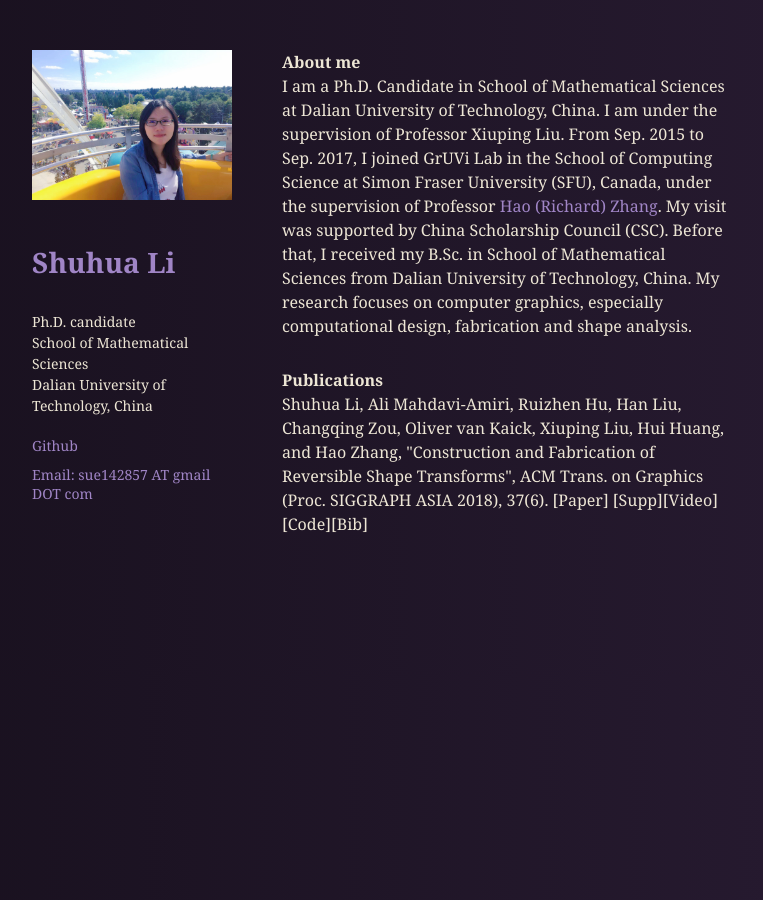
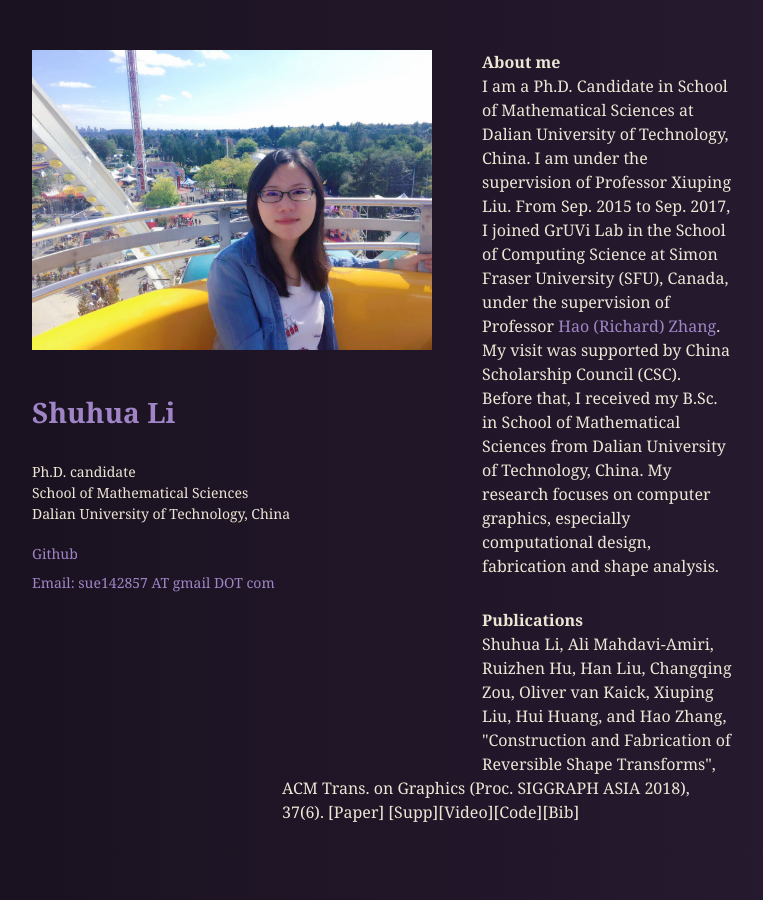
Before and after one commit to sergiokopplin/violet, a Jekyll site: the page built from index.html, in a window 1280 px wide. Shown: the whole page, without its empty margins (68-831 px from the left). Built offline with Jekyll 4.4.1, drawn with Linux system fonts in a browser that asks for light colours.

Commit message:
Update header.sass

```diff
--- a/_sass/header.sass
+++ b/_sass/header.sass
@@ -1,5 +1,5 @@
 header
-  width: 200px
+  width: 400px
   padding: 0 50px 150px 0
   position: relative
   float: left
```
